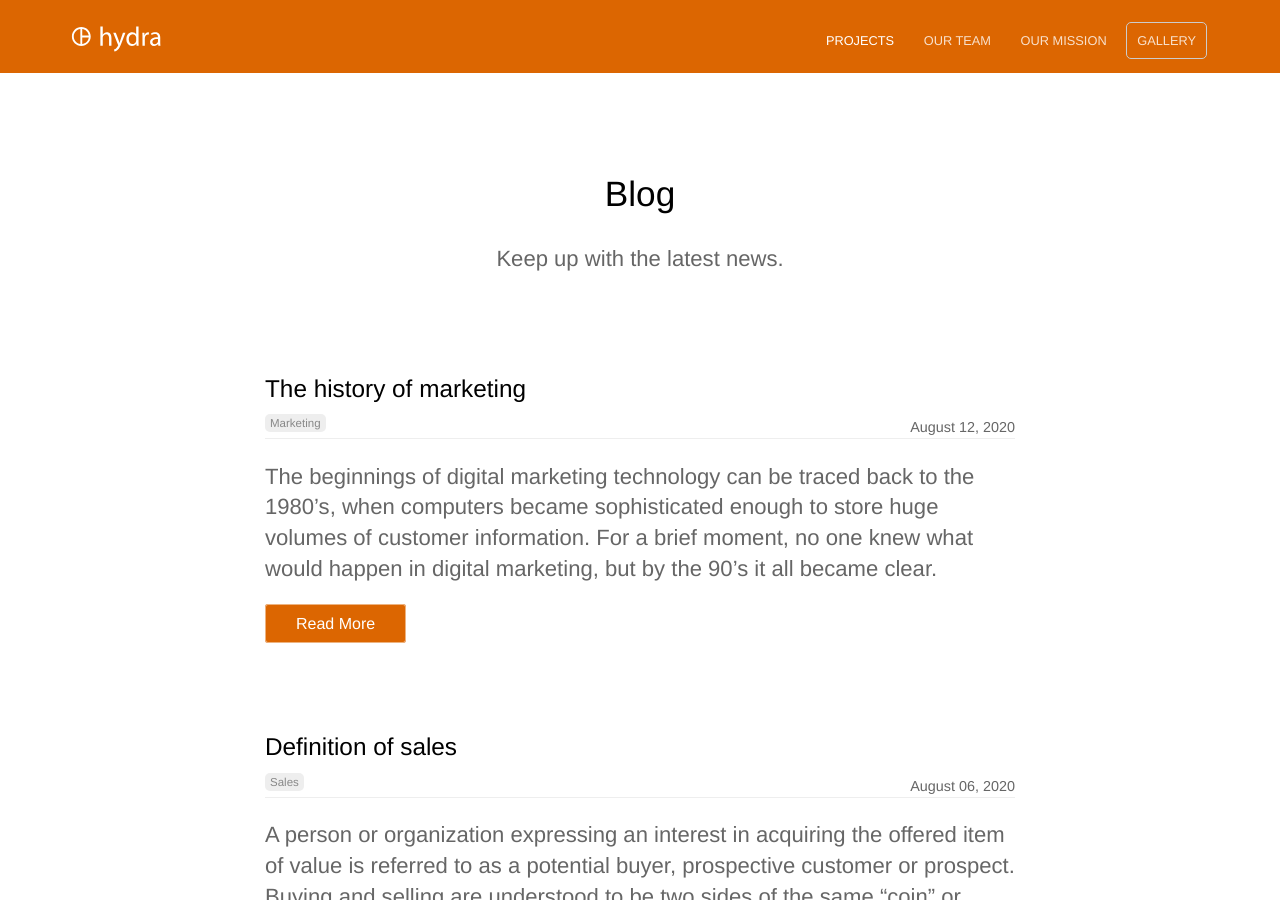
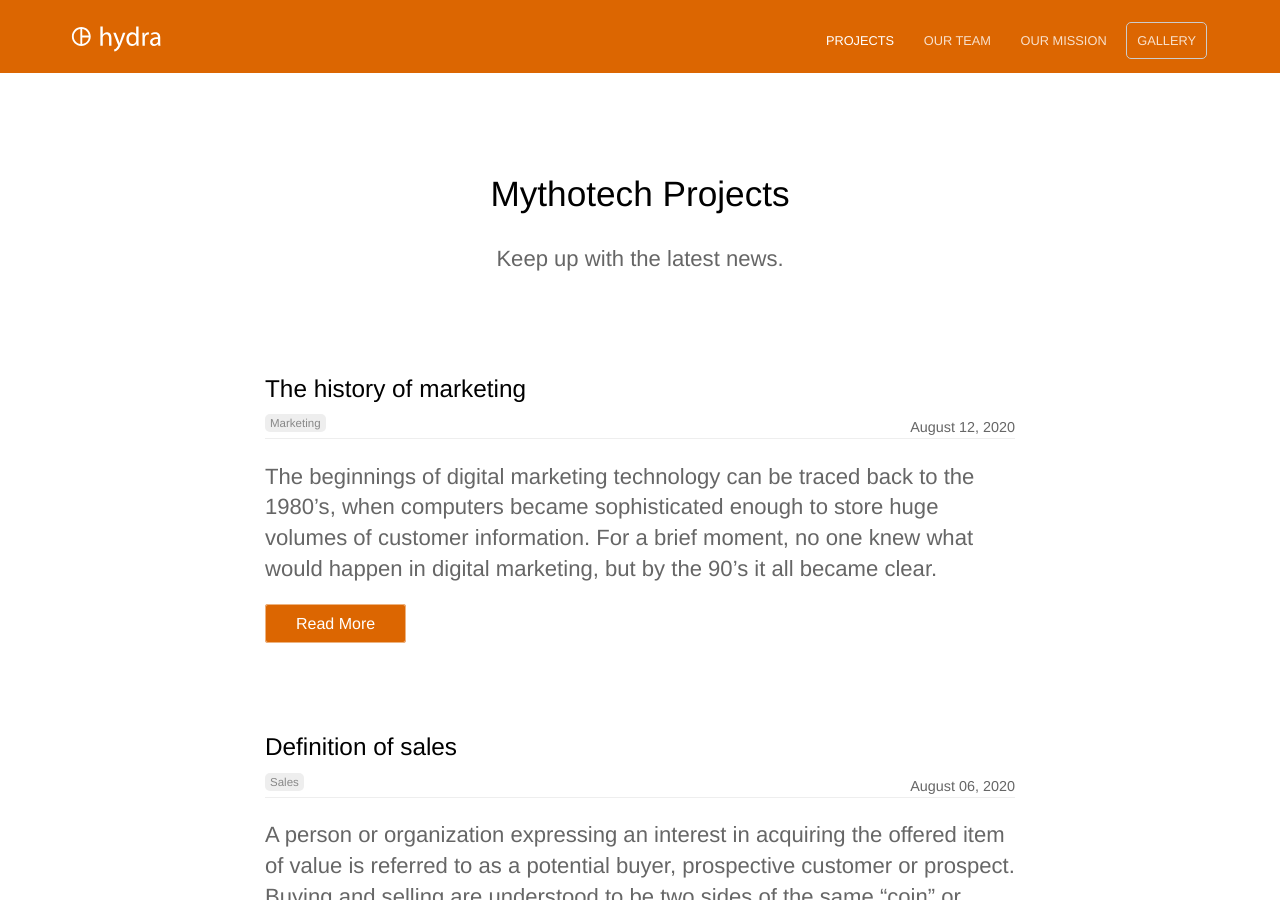
Before and after one commit to Mythotech/mythotech.github.io, a Jekyll site: the page built from blog/index.html, in a window 1280 px wide and 900 px high. Built offline with Jekyll 4.4.1, drawn with Linux system fonts in a browser that asks for light colours; the list of posts is cut into pages by our own code.

Commit message:
Changed from Blog to Mythotech Projects

```diff
--- a/blog/index.html
+++ b/blog/index.html
@@ -1,5 +1,5 @@
 ---
-title: Blog
+title: Mythotech Projects
 description: Keep up with the latest news.
 ---
 
```
